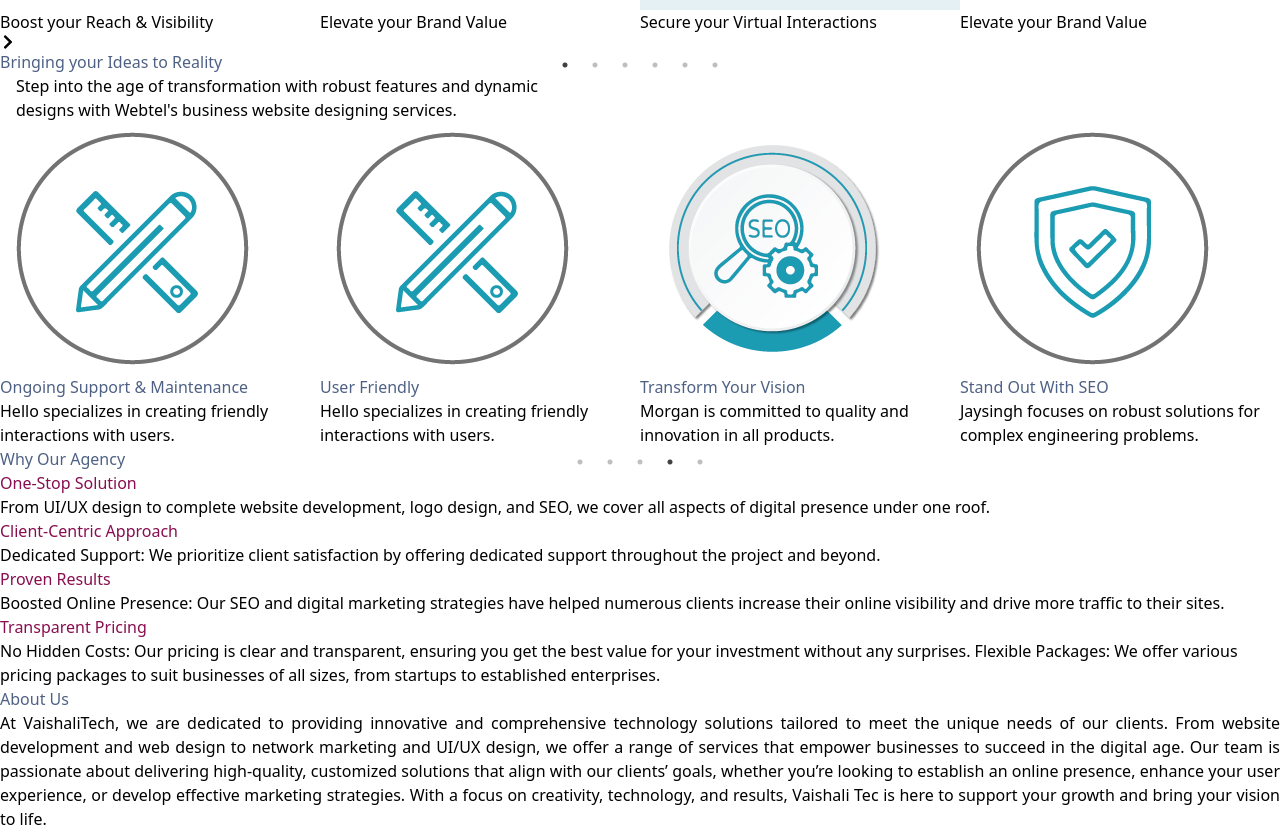
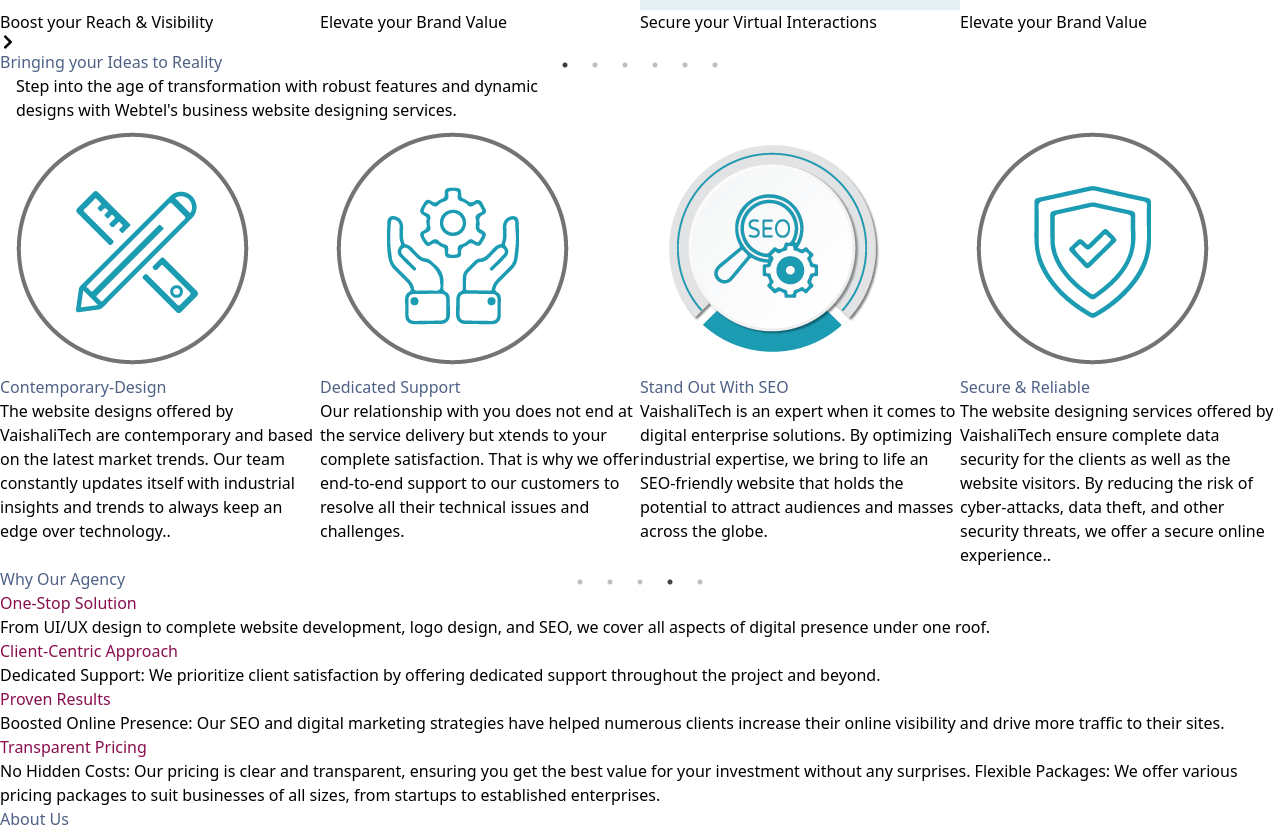
Before and after one commit to ankitkr80/VaishaliTech, a React (Vite) app: page / in a window 1280 px wide. Shown: the part 8300-9135 px from the top of the page. Built offline with nearby package versions, Linux system fonts and the light colour scheme.

Commit message:
Update SlidingCards.jsx

```diff
--- a/src/components/SlidingCards.jsx
+++ b/src/components/SlidingCards.jsx
@@ -38,14 +38,24 @@
     <div id="SlidingCards" className="w-[90%] h-auto">
       {/* Centered h1 and p */}
       <div className="text-center mb-8">
-                <h1 className="text-4xl font-bold mb-4" style={{ color: 'var(--primary-color)' }}>Bringing your Ideas to Reality</h1>
-                <div className="mx-auto" style={{ maxWidth: '600px' }}>
-                    <p className="text-lg text-justify mb-4" style={{ marginLeft: '1rem', marginRight: '1rem' }}> {/* Added margin for better spacing */}
-                        Step into the age of transformation with robust features and dynamic designs with Webtel's business website designing services.
-                    </p>
-                </div>
-            </div>
-
+        <h1
+          className="text-4xl font-bold mb-4"
+          style={{ color: "var(--primary-color)" }}
+        >
+          Bringing your Ideas to Reality
+        </h1>
+        <div className="mx-auto" style={{ maxWidth: "600px" }}>
+          <p
+            className="text-lg text-justify mb-4"
+            style={{ marginLeft: "1rem", marginRight: "1rem" }}
+          >
+            {" "}
+            {/* Added margin for better spacing */}
+            Step into the age of transformation with robust features and dynamic
+            designs with Webtel's business website designing services.
+          </p>
+        </div>
+      </div>
 
       <div className="">
         <Slider {...settings}>
@@ -85,38 +95,34 @@
 
 const data = [
   {
-    name: "Morgan",
     image: "web1.png",
-    description: "Transform Your Vision",
-    paragraph: "Morgan is committed to quality and innovation in all products.",
+    description: "Stand Out With SEO",
+    paragraph:
+      "VaishaliTech is an expert when it comes to digital enterprise solutions. By optimizing industrial expertise, we bring to life an SEO-friendly website that holds the potential to attract audiences and masses across the globe.",
   },
   {
-    name: "Jaysingh",
     image: "web2.png",
-    description: "Stand Out With SEO",
+    description: "Secure & Reliable",
     paragraph:
-      "Jaysingh focuses on robust solutions for complex engineering problems.",
+      "The website designing services offered by VaishaliTech ensure complete data security for the clients as well as the website visitors. By reducing the risk of cyber-attacks, data theft, and other security threats, we offer a secure online experience..",
   },
   {
-    name: "Alok",
-    image: "web5.png",
-    description: "Maintain Your Brand Voice",
+    image: "web3.png",
+    description: "Mobile-Friendly",
     paragraph:
-      "Alok focuses on robust solutions for complex engineering problems.",
+      "VaishaliTech's Business Websites are compatible with any device, be it Windows, Android, or IOS. Moreover, the designs are easily adaptable to Mobiles, PCs, Tablets, Laptops, and so on for a uniform and uninterrupted user experience.",
   },
   {
-    name: "Hello",
     image: "web4.png",
-    description: "Ongoing Support & Maintenance",
+    description: "Contemporary-Design",
     paragraph:
-      "Hello specializes in creating friendly interactions with users.",
+      "The website designs offered by VaishaliTech are contemporary and based on the latest market trends. Our team constantly updates itself with industrial insights and trends to always keep an edge over technology..",
   },
   {
-    name: "Hello",
-    image: "web4.png",
-    description: "User Friendly",
+    image: "web5.png",
+    description: "Dedicated Support",
     paragraph:
-      "Hello specializes in creating friendly interactions with users.",
+      "Our relationship with you does not end at the service delivery but xtends to your complete satisfaction. That is why we offer end-to-end support to our customers to resolve all their technical issues and challenges.",
   },
 ];
 
```
